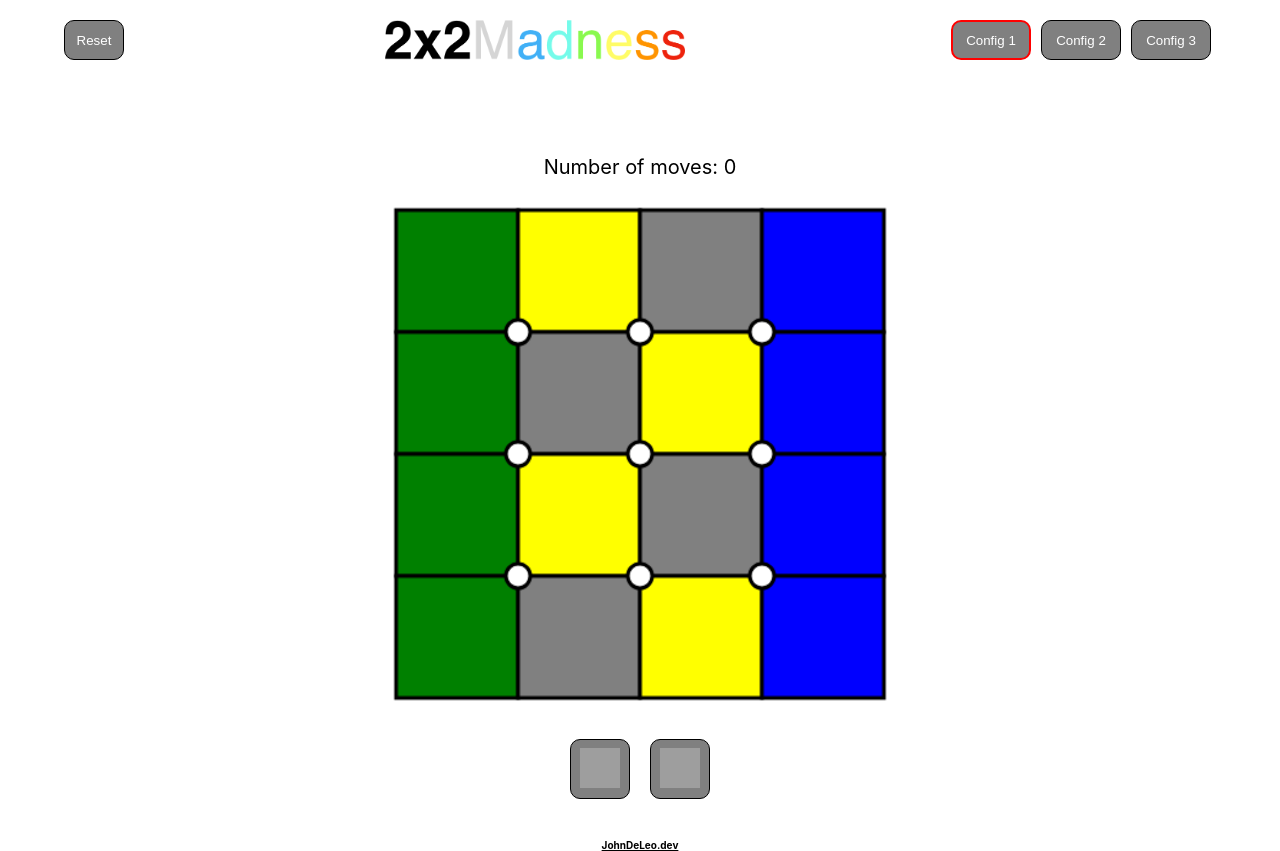
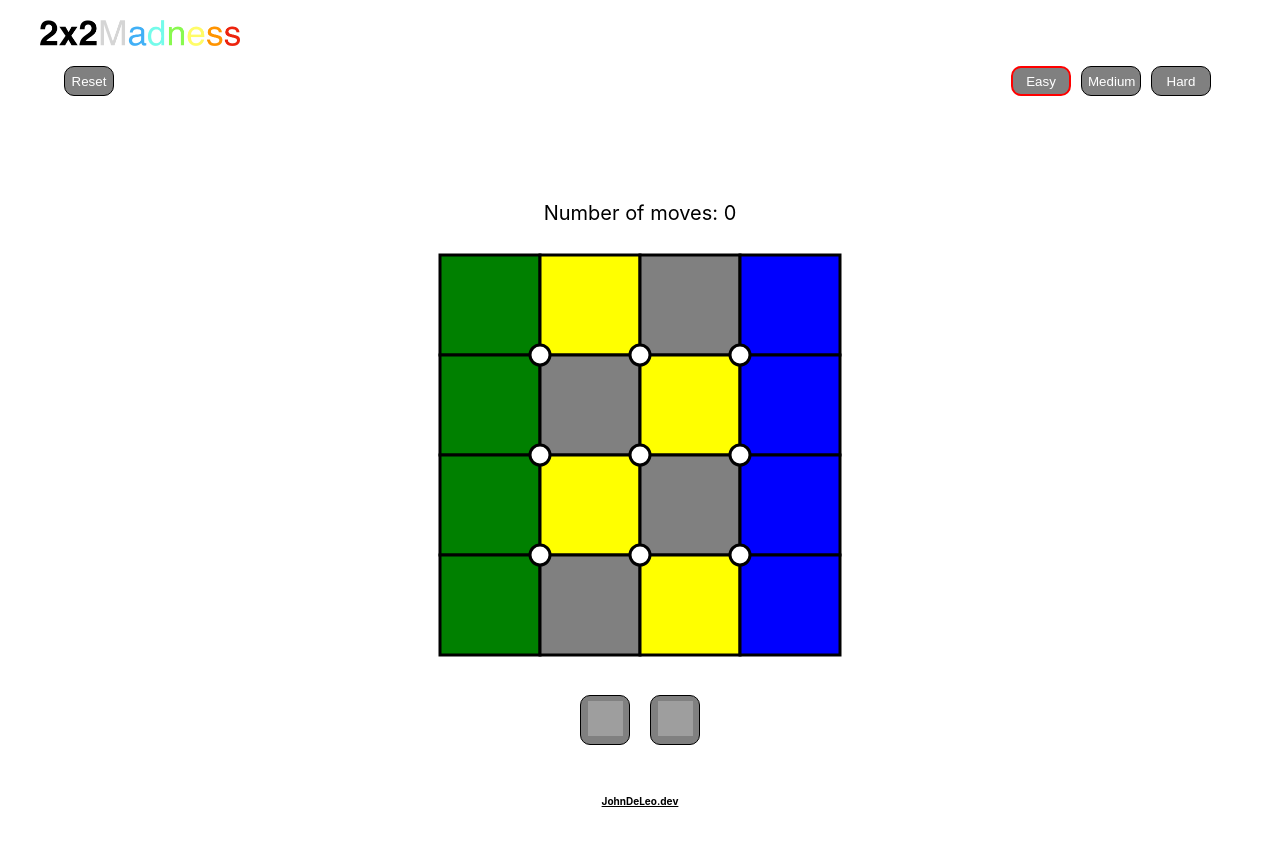
Before and after one commit to JohnDeLeoDev/2x2Madness, a React (Create React App) app: page / in a window 1280 px wide. After the commit the page ends 807 px from the top, so only its background shows below. Built offline with nearby package versions, Linux system fonts and the light colour scheme; grey boxes are pictures that could not be loaded.

Commit message:
Styling changes

```diff
--- a/src/App.js
+++ b/src/App.js
@@ -38,15 +38,15 @@ function App() {
 
   return (
     <main style={layout.Appmain} ref={appRef}>
+      <a href='https://2x2madness.johndeleo.dev'>
+          <img style={layout.logo} src={logo} alt="logo"/>
+        </a>
       <div style={layout.controlArea}>
         <button onClick= {() => {model.reset(model.config); forceRedraw(redraw+1);}} style={layout.resetButton}>Reset</button>
-        <a href='https://2x2madness.johndeleo.dev'>
-          <img style={layout.logo} src={logo} alt="logo"/>
-        </a>
         <div style={layout.configButtonArea}>
-          <button onClick= {() => {model.setConfig(model.configs[0]); forceRedraw(redraw+1);}} style={configStyle(model.configs[0])}>Config 1</button>
-          <button onClick= {() => {model.setConfig(model.configs[1]); forceRedraw(redraw+1);}} style={configStyle(model.configs[1])}>Config 2</button>
-          <button onClick= {() => {model.setConfig(model.configs[2]); forceRedraw(redraw+1);}} style={configStyle(model.configs[2])}>Config 3</button>
+          <button onClick= {() => {model.setConfig(model.configs[0]); forceRedraw(redraw+1);}} style={configStyle(model.configs[0])}>Easy</button>
+          <button onClick= {() => {model.setConfig(model.configs[1]); forceRedraw(redraw+1);}} style={configStyle(model.configs[1])}>Medium</button>
+          <button onClick= {() => {model.setConfig(model.configs[2]); forceRedraw(redraw+1);}} style={configStyle(model.configs[2])}>Hard</button>
         </div>
       </div>
       <div style={layout.victory}>{ model.victory() ? (<label data-testid="victory-label" style={layout.victory}>You Win!</label>) : null }</div>
--- a/src/Layout.js
+++ b/src/Layout.js
@@ -3,26 +3,27 @@ export const layout = {
         backgroundColor: "white",
         height: "100vh",
         width: "100vw",
+        maxWidth: "100vw",
+        maxHeight: "100vh",
     },
 
     controlArea: {
         display: "flex",
-        flexWrap: "wrap",
         textAlign: "center",
+        textWeight: "bold",
         justifyContent: "space-between",
         width: "90vw",
         margin: "auto",
-        paddingTop: 20,
         paddingBottom: 20,
     },
 
 
     resetButton: {
-        order: 0,
+        order: 1,
         backgroundColor: "grey",
         borderRadius: 10,
-        height: 40,
-        width: 60,
+        height: 30,
+        width: 50,
         color: "white",
         borderColor: "black",
         borderWidth: 1,
@@ -32,13 +33,14 @@ export const layout = {
     configButtonArea: {
         order: 2,
         height: 40,
+        textAlign: "center",
     },
 
     configButtons: {
         backgroundColor: "grey",
         borderRadius: 10,
-        height: 40,
-        width: 80,
+        height: 30,
+        width: 60,
         marginLeft: 5,
         marginRight: 5,
         color: "white",
@@ -50,8 +52,8 @@ export const layout = {
     configButtonsSelected: {
         backgroundColor: "grey",
         borderRadius: 10,
-        height: 40,
-        width: 80,
+        height: 30,
+        width: 60,
         marginLeft: 5,
         marginRight: 5,
         color: "white",
@@ -76,8 +78,8 @@ export const layout = {
     rotateButtons: {
         backgroundColor: "grey",
         borderRadius: 10,
-        height: 60,
-        width: 60,
+        height: 50,
+        width: 50,
         padding: 5,
         marginLeft: 10,
         marginRight: 10,
@@ -88,8 +90,8 @@ export const layout = {
     },
 
     rotateSVG: {
-        height: 40,
-        width: 40,
+        height: 35,
+        width: 35,
     },
 
     text: {
@@ -104,14 +106,18 @@ export const layout = {
 
     canvasArea: {
         display:"flex",
+        margin: "auto",
+        height: "auto",
+        maxHeight: "60%",
+        maxWidth: "60%",
     },
 
     canvas : {
         padding: 25,
         margin: "auto",
-        width: "80%",
-        maxWidth: 500,
-        height: "100%",
+        maxHeight: "60%",
+        maxWidth: "60%",
+
     },
 
     victory: {
@@ -138,9 +144,10 @@ export const layout = {
     logo: {
         display: "flex",
         margin: "auto",
-        justifyContent: "center",
-        textAlign: "center",
-        width: "300px",
+        marginLeft: 40,
+        paddingTop: 20,
+        paddingBottom: 20,
+        width: "200px",
     },
 
 
```
